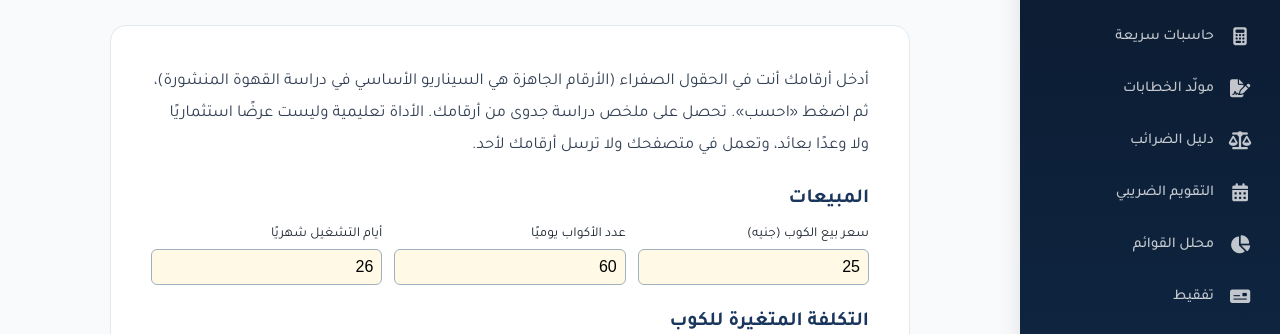
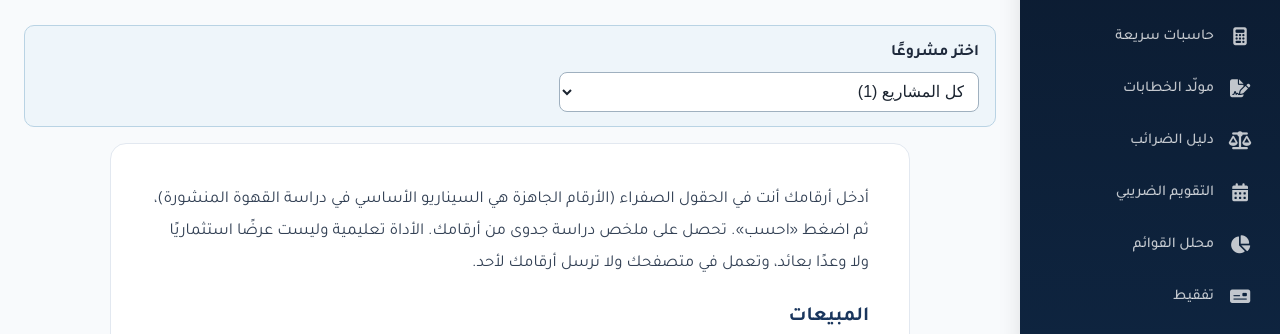
Before and after one commit to accounting-capsule/accounting-capsule.github.io, a plain HTML site: page projects/coffee-calculator.html in a window 1280 px wide. Shown: the part 318-652 px from the top of the page. Drawn offline with Linux system fonts and the light colour scheme.

Commit message:
Projects dropdown on index and project pages; protect Excel formula cells (inputs stay editable)

```diff
--- /dev/null
+++ b/assets/js/projects-list.js
@@ -0,0 +1,33 @@
+(function () {
+  'use strict';
+  // Add each new project page here (title, path from the site root).
+  var PROJECTS = [
+    { t: 'ماكينة قهوة ذاتية الخدمة', u: 'projects/coffee-vending.html' }
+  ];
+  var cs = document.currentScript;
+  var base = cs && cs.src ? cs.src.replace(/assets\/js\/projects-list\.js.*$/, '') : '/';
+  function build(host) {
+    var label = document.createElement('label');
+    label.setAttribute('for', 'proj-select');
+    label.style.cssText = 'display:block;font-weight:700;margin-bottom:.35rem';
+    label.textContent = 'اختر مشروعًا';
+    var sel = document.createElement('select');
+    sel.id = 'proj-select';
+    sel.style.cssText = 'width:100%;max-width:420px;padding:.6rem;border:1px solid #9fb0bf;border-radius:8px;font-size:1rem;background:#fff;color:#1b2430';
+    var ph = document.createElement('option');
+    ph.value = ''; ph.textContent = 'كل المشاريع (' + PROJECTS.length + ')';
+    sel.appendChild(ph);
+    var here = location.pathname.replace(/^.*\/(projects\/[^/]+)$/, '$1');
+    PROJECTS.forEach(function (p) {
+      var o = document.createElement('option');
+      o.value = p.u; o.textContent = p.t;
+      if (here === p.u) o.selected = true;
+      sel.appendChild(o);
+    });
+    sel.addEventListener('change', function () { if (sel.value) location.href = base + sel.value; });
+    host.style.cssText = 'margin:1rem 0;padding:.9rem 1rem;background:#eef5fa;border:1px solid #b9d3e4;border-radius:10px';
+    host.appendChild(label); host.appendChild(sel);
+  }
+  var hosts = document.querySelectorAll('[data-projects-nav]');
+  for (var i = 0; i < hosts.length; i++) build(hosts[i]);
+})();
--- a/projects/coffee-calculator.html
+++ b/projects/coffee-calculator.html
@@ -287,6 +287,7 @@
 <span class="article-category">قسم المشاريع</span>
 <h1>حاسبة دراسة جدوى ماكينة قهوة ذاتية الخدمة</h1>
 </div>
+<div data-projects-nav></div>
 <div class="article-content">
 <style>.cc-grid{display:grid;grid-template-columns:repeat(auto-fit,minmax(230px,1fr));gap:.75rem}.cc-f label{display:block;font-size:.85rem;color:#1b2430;margin-bottom:.2rem}.cc-f input{width:100%;padding:.5rem;border:1px solid #9fb0bf;border-radius:6px;font-size:1rem;background:#fff9e6}.cc-f input.bad{border-color:#b00020;background:#fdecee}.cc-err{color:#b00020;font-weight:700;margin:.5rem 0}.cc-btn{display:inline-block;padding:.75rem 1.5rem;background:#0b3d5c;color:#fff;border:0;border-radius:8px;font-weight:700;font-size:1rem;cursor:pointer;margin:.5rem .25rem 0 0}.cc-out table{width:100%;border-collapse:collapse;text-align:center;margin:.5rem 0}.cc-out th,.cc-out td{border:1px solid #d5dde5;padding:.5rem;color:#1b2430}.cc-out th{background:#0b3d5c;color:#fff}.cc-out .neg{color:#b00020;font-weight:700}.cc-box{background:#f6f3ec;border-radius:10px;padding:.5rem 1.25rem;margin:1rem 0}.tw{overflow-x:auto}@media print{.cc-in,.cc-btn,nav,header,.cc-noprint{display:none!important}}</style>
 <p>أدخل أرقامك أنت في الحقول الصفراء (الأرقام الجاهزة هي السيناريو الأساسي في <a href="coffee-vending.html">دراسة القهوة المنشورة</a>)، ثم اضغط «احسب». تحصل على ملخص دراسة جدوى من أرقامك. الأداة تعليمية وليست عرضًا استثماريًا ولا وعدًا بعائد، وتعمل في متصفحك ولا ترسل أرقامك لأحد.</p>
@@ -345,7 +346,7 @@ document.getElementById('cc-reset').addEventListener('click',function(){C.FIELDS
 </script>
 </div>
 
-<footer style="text-align:center; padding:2rem 1rem; color:var(--gray-500); font-size:0.85rem; border-top:1px solid var(--gray-200); margin-top:2rem;">
+<script src="../assets/js/projects-list.js"></script><footer style="text-align:center; padding:2rem 1rem; color:var(--gray-500); font-size:0.85rem; border-top:1px solid var(--gray-200); margin-top:2rem;">
 <div>© 2026 كبسولة المحاسب - عمر البدري. جميع الحقوق محفوظة.</div>
 <div style="margin-top:0.5rem; display:flex; gap:1rem; justify-content:center; flex-wrap:wrap;">
 <a href="../about.html" style="color:var(--primary-600); text-decoration:none;">عن الموقع</a>
```
Also changed, not shown: projects.html (+1 -1 lines), projects/coffee-vending.html (+2 -1 lines), 1 other file.
